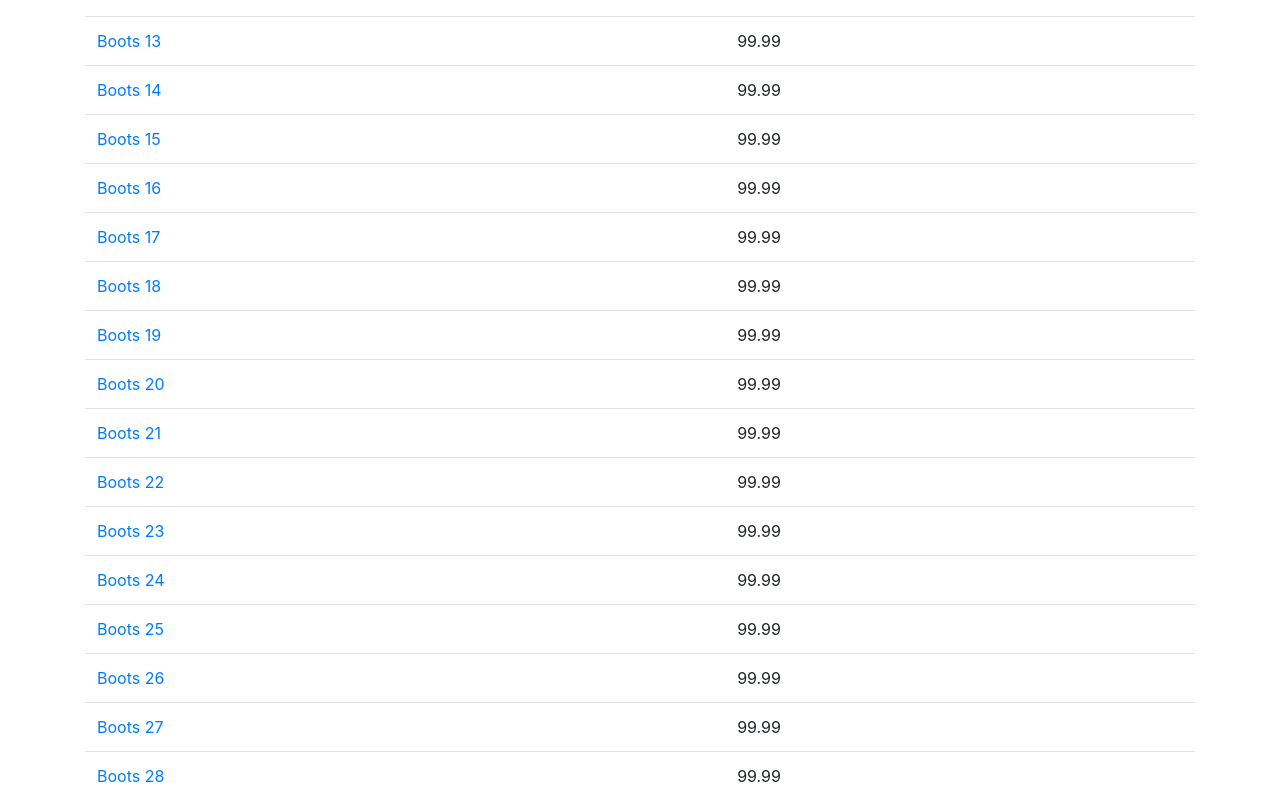
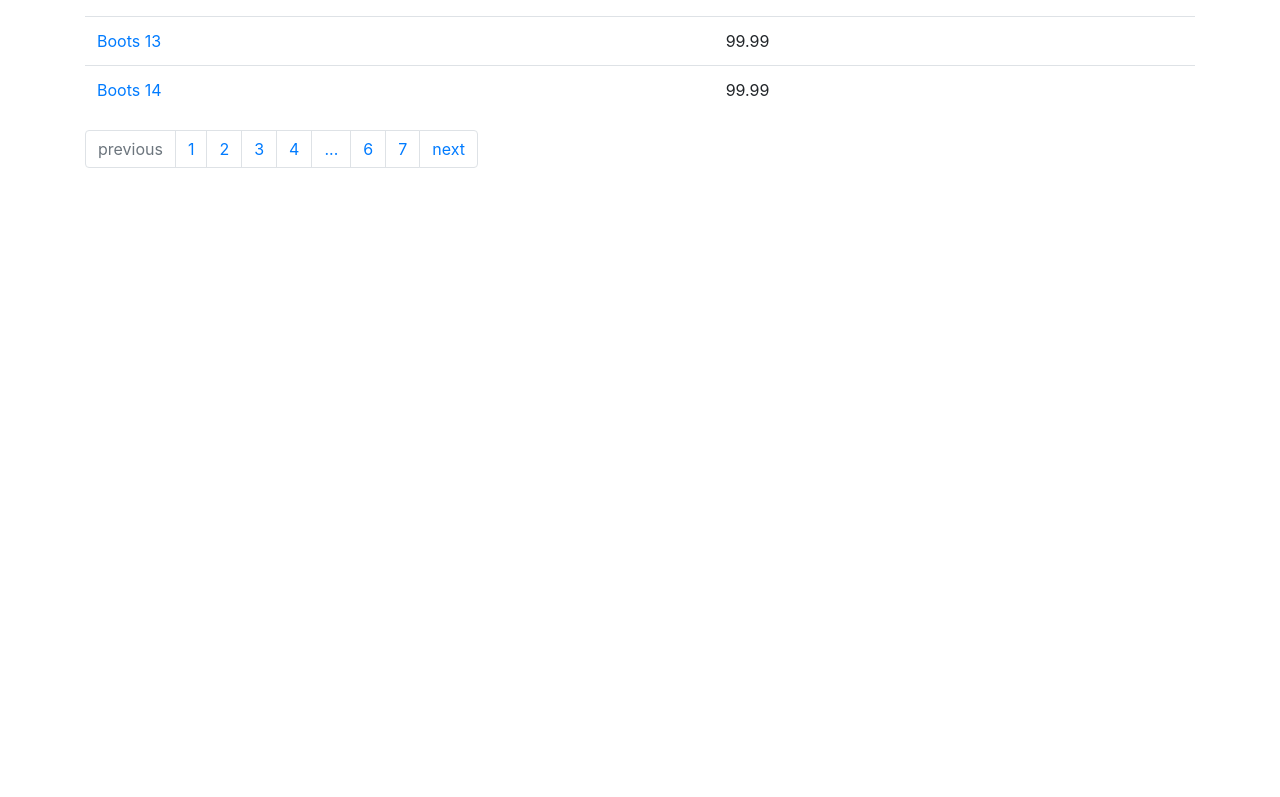
Before and after one commit to kareta/store, a React (Create React App) app: page / in a window 1280 px wide. Shown: the part 823-1620 px from the top of the page. After the commit the page ends 1007 px from the top, so only its background shows below. Built offline with nearby package versions, Linux system fonts and the light colour scheme.

Commit message:
Paginate products using store
Signed-off-by: Victor Kareta <victorkareta@gmail.com>

```diff
--- a/src/actions/productActions.js
+++ b/src/actions/productActions.js
@@ -1,4 +1,4 @@
-import {ADD_PRODUCT, DELETE_PRODUCT, UPDATE_PRODUCT} from './types';
+import {ADD_PRODUCT, DELETE_PRODUCT, SET_PRODUCT_PAGE, UPDATE_PRODUCT} from './types';
 
 export const addProduct = product => {
   return {
@@ -20,3 +20,10 @@ export const deleteProduct = id => {
     payload: id,
   };
 };
+
+export const setProductPage = page => {
+  return {
+    type: SET_PRODUCT_PAGE,
+    payload: page,
+  };
+};
--- a/src/actions/types.js
+++ b/src/actions/types.js
@@ -1,3 +1,4 @@
 export const ADD_PRODUCT = 'ADD_PRODUCT';
 export const UPDATE_PRODUCT = 'UPDATE_PRODUCT';
 export const DELETE_PRODUCT = 'DELETE_PRODUCT';
+export const SET_PRODUCT_PAGE = 'SET_PRODUCT_PAGE';
--- a/src/components/ProductGrid.js
+++ b/src/components/ProductGrid.js
@@ -1,18 +1,19 @@
 import React from 'react';
 import ProductGridTable from "./ProductGridTable";
 import Pagination from './Pagination';
-import {connect} from 'react-redux';
+import { connect } from 'react-redux';
 import PropTypes  from 'prop-types';
-import {Link} from "react-router-dom";
+import { Link } from "react-router-dom";
+import { setProductPage } from "../actions/productActions";
 
 class ProductGrid extends React.Component {
 
-  state = {
-    pageCount: 15,
-  };
+  componentDidMount() {
+    this.props.setProductPage(0);
+  }
 
-  onPageClick = () => {
-
+  onPageClick = ({ selected }) => {
+    this.props.setProductPage(selected);
   };
 
   render() {
@@ -28,7 +29,7 @@ class ProductGrid extends React.Component {
         </div>
         <ProductGridTable products={products}/>
         <Pagination
-          pageCount={this.state.pageCount}
+          pageCount={this.props.pageCount}
           onPageClick={this.onPageClick}
         />
       </div>
@@ -41,7 +42,13 @@ ProductGrid.propTypes = {
 };
 
 const mapStateToProps = state => ({
-  products: state.product.products,
+  products: state.product.page.map(
+    id => state.product.products.find(product => product.id === id)
+  ),
+  pageCount: state.product.products.length / state.product.perPage,
 });
 
-export default connect(mapStateToProps)(ProductGrid);
+export default connect(
+  mapStateToProps,
+  { setProductPage }
+)(ProductGrid);
--- a/src/reducers/productReducer.js
+++ b/src/reducers/productReducer.js
@@ -1,7 +1,9 @@
-import {ADD_PRODUCT, DELETE_PRODUCT, UPDATE_PRODUCT} from "../actions/types";
+import {ADD_PRODUCT, DELETE_PRODUCT, SET_PRODUCT_PAGE, UPDATE_PRODUCT} from "../actions/types";
 
 const initialState = {
   products: [],
+  page: [],
+  perPage: 15,
 };
 
 for (let i = 0; i < 100; i++) {
@@ -32,6 +34,11 @@ export default function (state = initialState, action) {
         ...state,
         products: state.products.filter(product => product.id !== action.payload),
       };
+    case SET_PRODUCT_PAGE:
+      const start = action.payload > 0 ? action.payload * state.perPage : 0;
+      const end = start + state.perPage;
+      const page = state.products.slice(start, end).map(product => product.id);
+      return { ...state, page };
     default:
       return state;
   }
```
